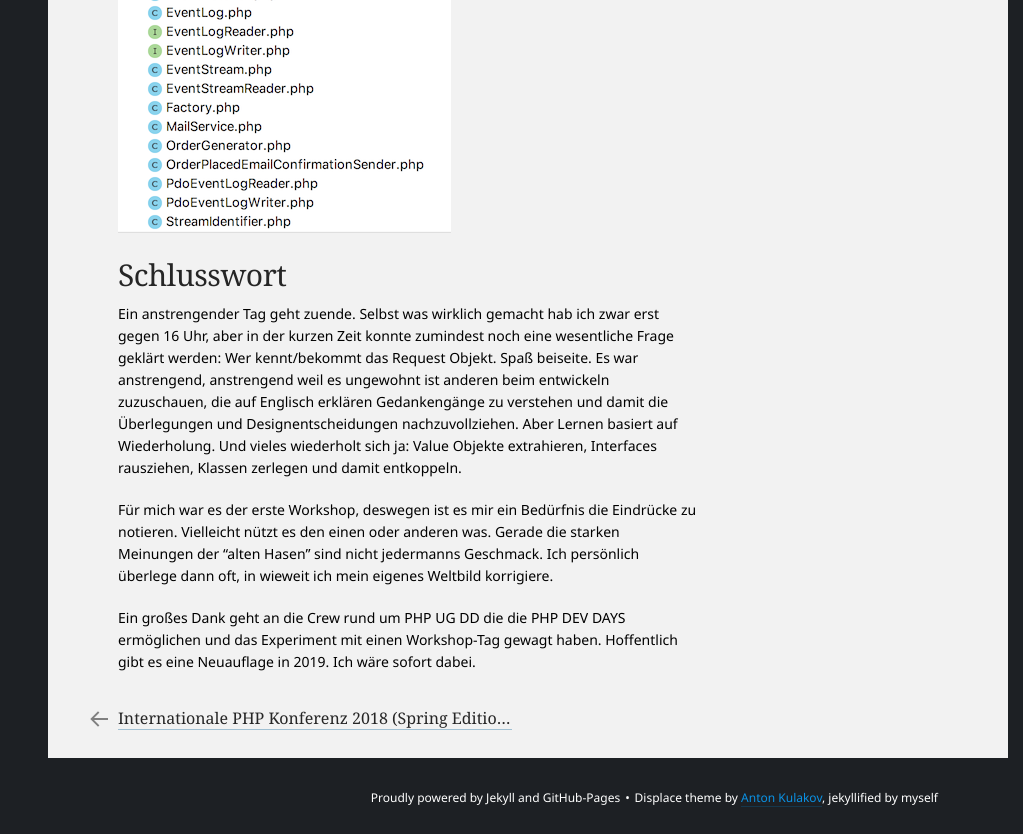
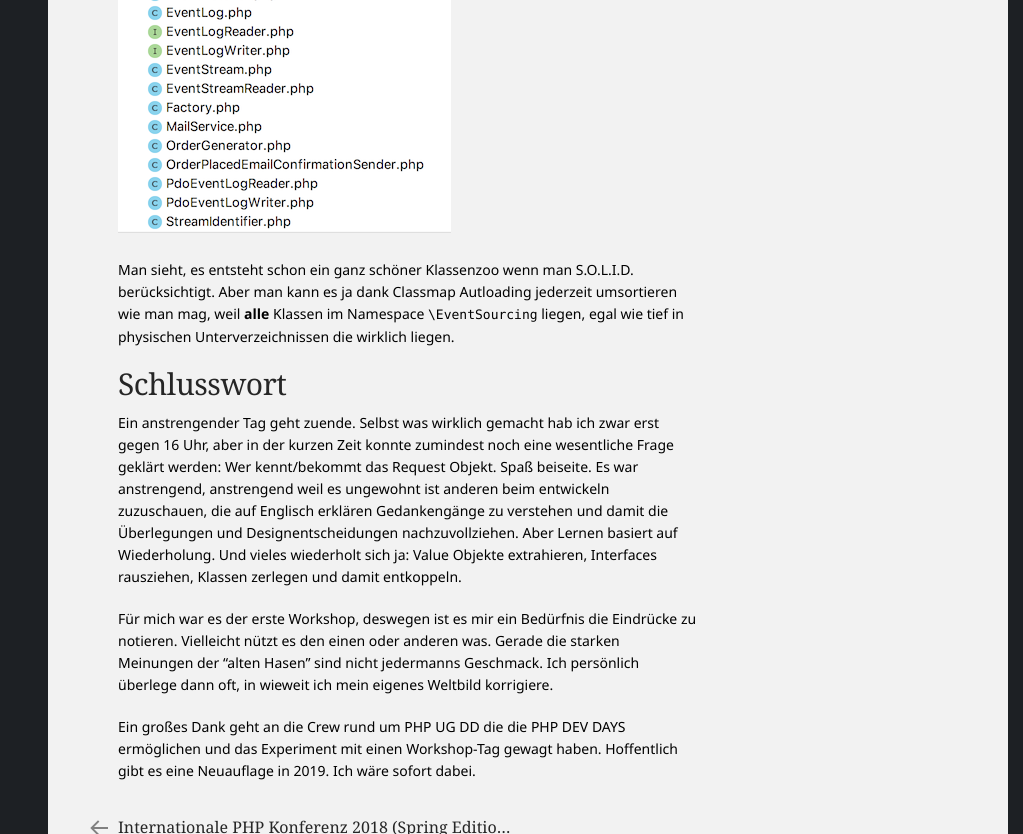
Before and after one commit to ronnyhartenstein/ronnyhartenstein.github.io, a Jekyll site: the page built from _posts/2018/2018-09-22-Workshop-Pragmatic-Event-Sourcing.md, in a window 1280 px wide and 900 px high, scrolled down 8616 px, cut to the strip 0-834 px from the top of the window. Shown: the whole strip, without its empty margins (257-1280 px from the left). Built offline with Jekyll 4.4.1, drawn with Linux system fonts in a browser that asks for light colours.

Commit message:
ergänzt Hinweis zu Classmap

```diff
--- a/_posts/2018/2018-09-22-Workshop-Pragmatic-Event-Sourcing.md
+++ b/_posts/2018/2018-09-22-Workshop-Pragmatic-Event-Sourcing.md
@@ -232,6 +232,8 @@ Der End-Zustand ([Commit](https://github.com/thePHPcc/phpdd18-event-sourcing/tre
 ![Ende 1](/files/2018/EventSourcing/workshop-ende-1.png)
 ![Ende 2](/files/2018/EventSourcing/workshop-ende-2.png)
 
+Man sieht, es entsteht schon ein ganz schöner Klassenzoo wenn man S.O.L.I.D. berücksichtigt. Aber man kann es ja dank Classmap Autloading jederzeit umsortieren wie man mag, weil **alle** Klassen im Namespace `\EventSourcing` liegen, egal wie tief in physischen Unterverzeichnissen die wirklich liegen.
+
 ## Schlusswort
 
 Ein anstrengender Tag geht zuende. Selbst was wirklich gemacht hab ich zwar erst gegen 16 Uhr, aber in der kurzen Zeit konnte zumindest noch eine wesentliche Frage geklärt werden: Wer kennt/bekommt das Request Objekt.
```
